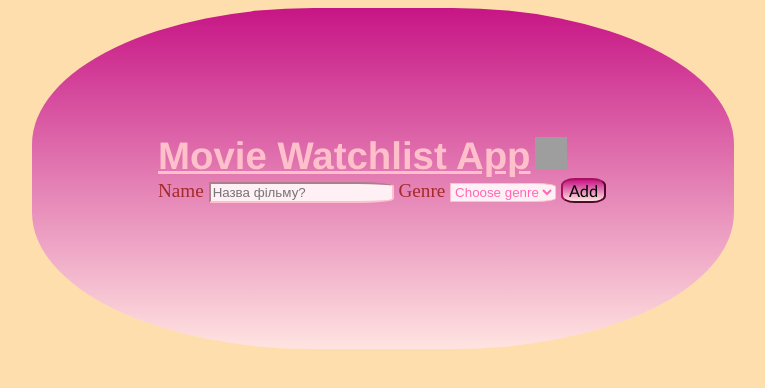
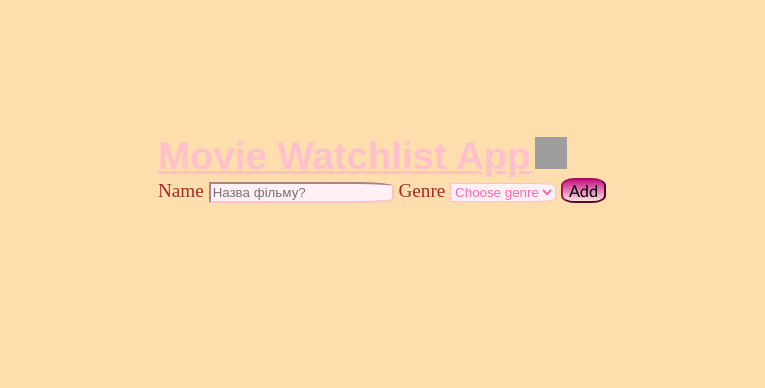
Before and after one commit to Antonianet/Movie-Watchlist-App, a plain HTML site: page index.html in a window 1280 px wide. Shown: the whole page, without its empty margins (257-1022 px from the left). Drawn offline with Linux system fonts and the light colour scheme; grey boxes are pictures that could not be loaded.

Commit message:
Update style.css

```diff
--- a/style.css
+++ b/style.css
@@ -19,7 +19,6 @@ h1 {
     padding-bottom: 25px;
 }
 .container {
-    background: linear-gradient(#C71585, #FFE4E1);
     width: 100%;
     max-width: 450px;
     margin: auto;
```
